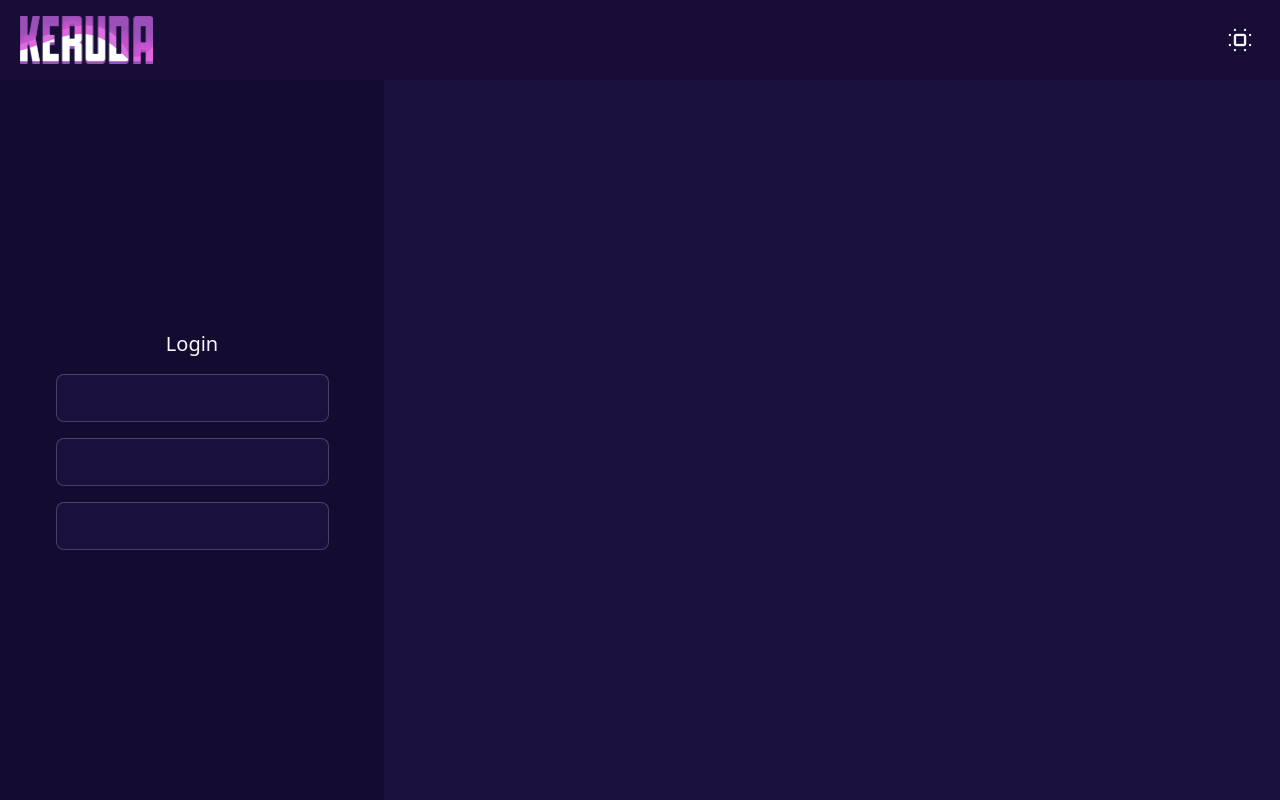
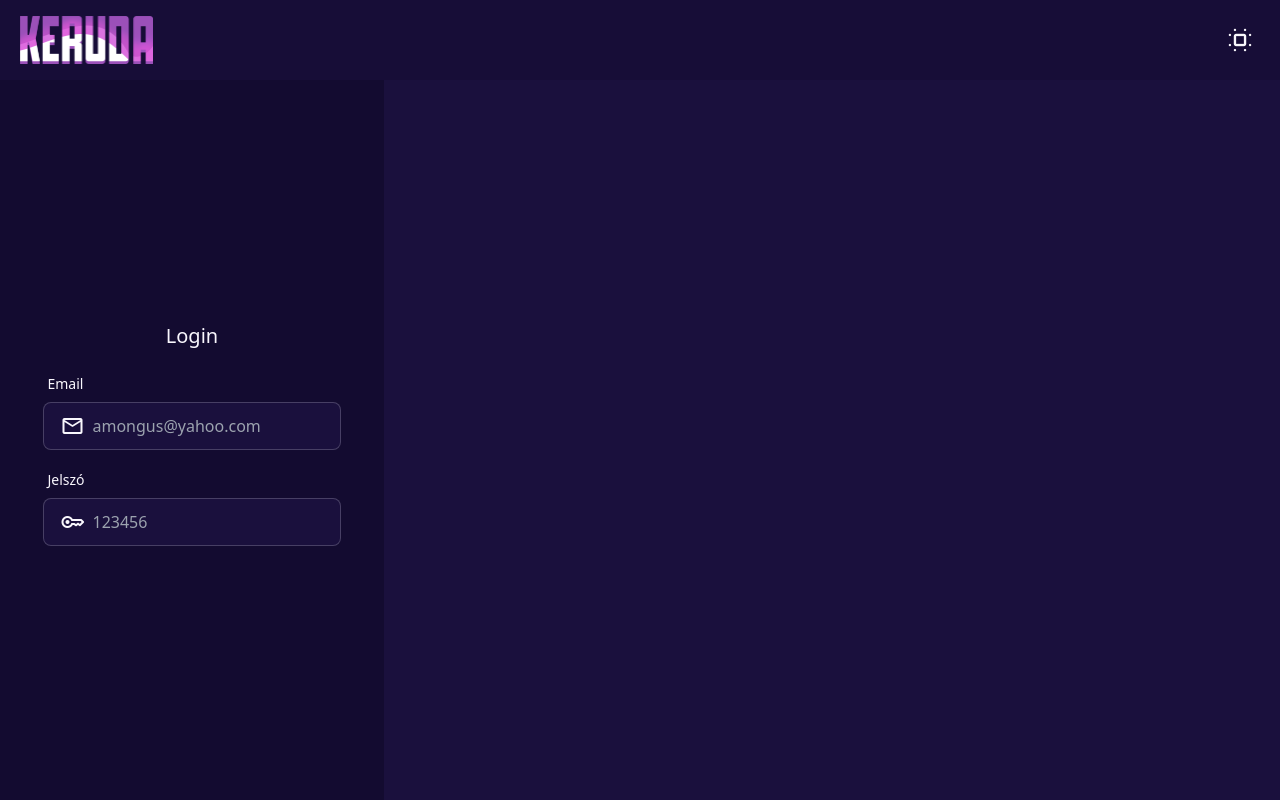
Before and after one commit to UlTinyDev/KerudaProject, a SvelteKit app: page /app in a window 1280 px wide. Built offline with nearby package versions, Linux system fonts and the light colour scheme.

Commit message:
updated login page

```diff
--- a/src/lib/components/FormInput.svelte
+++ b/src/lib/components/FormInput.svelte
@@ -5,7 +5,8 @@
   export let icon = "";
 </script>
 
-<label class="w-full max-w-xs my-2">
+<div class="mb-3">
+  <label class="w-full max-w-xs">
     <div class="label">
       <span class="label-text">{cornerPlaceholder}</span>
     </div>
@@ -15,3 +16,4 @@
       <input {type} class="grow" {placeholder} />
     </label>
   </label>
+</div>
--- a/src/routes/app/+page.svelte
+++ b/src/routes/app/+page.svelte
@@ -2,14 +2,21 @@
   import FormInput from "$lib/components/FormInput.svelte";
 </script>
 
-<!-- TODO: Make the rest of the login page -->
 <div
   class="h-full w-full grid place-items-center sm:fix-login sm:bg-base-300 pt-36 sm:pt-0 sm:w-96"
 >
   <form class="text-center">
-    <p class="text-xl">Login</p>
-    <FormInput></FormInput>
-    <FormInput></FormInput>
-    <FormInput></FormInput>
+    <p class="text-xl mb-4">Login</p>
+    <FormInput
+      cornerPlaceholder="Email"
+      icon="email"
+      placeholder="amongus@yahoo.com"
+    />
+    <FormInput
+      cornerPlaceholder="Jelszó"
+      icon="key"
+      placeholder="123456"
+      type="password"
+    />
   </form>
 </div>
```
Lines whose indentation alone changed are shown as unchanged.
